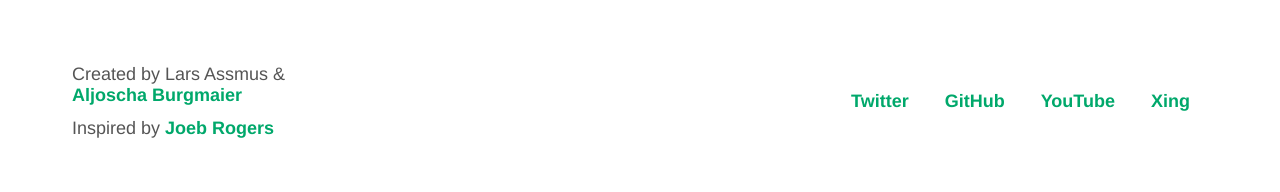
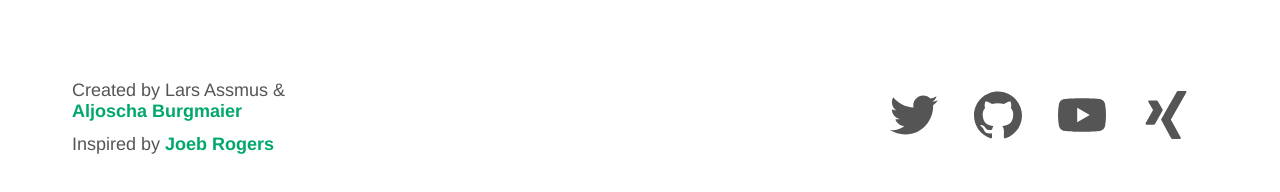
Before and after one commit to Lindenschuh/LarsAssmusPortfolio, a plain HTML site: page index.html in a window 1280 px wide. Shown: the part 2473-2665 px from the top of the page. Drawn offline with Linux system fonts and the light colour scheme.

Commit message:
Added Icons for the social Media and let them open in an new Tab

```diff
--- a/css/style.css
+++ b/css/style.css
@@ -170,6 +170,16 @@ footer {
     margin: .3em 1em;
 }
 
+.social_media svg {
+    width: 100%;
+    max-width: 48px;
+    fill: var(--default-text-color);
+}
+
+
+.social_media svg:hover {
+    fill: var(--favorite-color);
+}
 
 /* MOBILE OPTIMISATIONS */
 
--- a/index.html
+++ b/index.html
@@ -90,7 +90,8 @@
                     <p class="projects_paragraph">Lorem ipsum dolor sit amet, consetetur
                         sadipscing elitr, sed diam nonumy
                         eirmod tempor invidunt ut labore
-                        et dolore magna aliquyam erat, sed diam voluptua. At vero eos et accusam et justo duo dolores et ea
+                        et dolore magna aliquyam erat, sed diam voluptua. At vero eos et accusam et justo duo dolores et
+                        ea
                         rebum. Stet clita kasd gubergren, no sea takimata sanctus est Lorem ipsum dolor sit amet.</p>
 
                     <a href="#">Der GitHub link</a>
@@ -109,7 +110,8 @@
                     <p class="projects_paragraph">Lorem ipsum dolor sit amet, consetetur
                         sadipscing elitr, sed diam nonumy
                         eirmod tempor invidunt ut labore
-                        et dolore magna aliquyam erat, sed diam voluptua. At vero eos et accusam et justo duo dolores et ea
+                        et dolore magna aliquyam erat, sed diam voluptua. At vero eos et accusam et justo duo dolores et
+                        ea
                         rebum. Stet clita kasd gubergren, no sea takimata sanctus est Lorem ipsum dolor sit amet.</p>
                 </div>
             </div>
@@ -126,7 +128,8 @@
                     <p class="projects_paragraph">Lorem ipsum dolor sit amet, consetetur
                         sadipscing elitr, sed diam nonumy
                         eirmod tempor invidunt ut labore
-                        et dolore magna aliquyam erat, sed diam voluptua. At vero eos et accusam et justo duo dolores et ea
+                        et dolore magna aliquyam erat, sed diam voluptua. At vero eos et accusam et justo duo dolores et
+                        ea
                         rebum. Stet clita kasd gubergren, no sea takimata sanctus est Lorem ipsum dolor sit amet.</p>
                 </div>
             </div>
@@ -138,22 +141,36 @@
 
 <footer>
     <div class="acknowledgements">
-        <div>Created by Lars Assmus & <a href="https://twitter.com/DasRotkaepple">Aljoscha Burgmaier</a></div>
-        <div>Inspired by <a href="https://joebrogers.com/">Joeb Rogers</a></div>
+        <div>Created by Lars Assmus & <a href="https://twitter.com/DasRotkaepple" rel="noopener" target="_blank">Aljoscha
+            Burgmaier</a></div>
+        <div>Inspired by <a href="https://joebrogers.com/" rel="noopener" target="_blank">Joeb Rogers</a></div>
     </div>
     <!-- IMAGES SOCIAL MEDIA -->
-    <!--    TODO: Insert the SVGs in this Part!-->
     <div class="social_media">
-        <a href="#">Twitter</a>
-        <a href="#">GitHub</a>
-        <a href="#">YouTube</a>
-        <a href="#">Xing</a>
-
-
-        <!--img src="http://via.placeholder.com/30x30" alt="Twitter">
-        <img src="http://via.placeholder.com/30x30" alt="GitHub">
-        <img src="http://via.placeholder.com/30x30" alt="YouTube">
-        <img src="http://via.placeholder.com/30x30" alt="Xing"-->
+        <a href="#" rel="noopener" target="_blank">
+            <svg viewBox="0 0 24 24" xmlns="http://www.w3.org/2000/svg">
+                <title>Twitter icon</title>
+                <path d="M23.954 4.569c-.885.389-1.83.654-2.825.775 1.014-.611 1.794-1.574 2.163-2.723-.951.555-2.005.959-3.127 1.184-.896-.959-2.173-1.559-3.591-1.559-2.717 0-4.92 2.203-4.92 4.917 0 .39.045.765.127 1.124C7.691 8.094 4.066 6.13 1.64 3.161c-.427.722-.666 1.561-.666 2.475 0 1.71.87 3.213 2.188 4.096-.807-.026-1.566-.248-2.228-.616v.061c0 2.385 1.693 4.374 3.946 4.827-.413.111-.849.171-1.296.171-.314 0-.615-.03-.916-.086.631 1.953 2.445 3.377 4.604 3.417-1.68 1.319-3.809 2.105-6.102 2.105-.39 0-.779-.023-1.17-.067 2.189 1.394 4.768 2.209 7.557 2.209 9.054 0 13.999-7.496 13.999-13.986 0-.209 0-.42-.015-.63.961-.689 1.8-1.56 2.46-2.548l-.047-.02z"/>
+            </svg>
+        </a>
+        <a href="#" rel="noopener" target="_blank">
+            <svg viewBox="0 0 24 24" xmlns="http://www.w3.org/2000/svg">
+                <title>GitHub icon</title>
+                <path d="M12 .297c-6.63 0-12 5.373-12 12 0 5.303 3.438 9.8 8.205 11.385.6.113.82-.258.82-.577 0-.285-.01-1.04-.015-2.04-3.338.724-4.042-1.61-4.042-1.61C4.422 18.07 3.633 17.7 3.633 17.7c-1.087-.744.084-.729.084-.729 1.205.084 1.838 1.236 1.838 1.236 1.07 1.835 2.809 1.305 3.495.998.108-.776.417-1.305.76-1.605-2.665-.3-5.466-1.332-5.466-5.93 0-1.31.465-2.38 1.235-3.22-.135-.303-.54-1.523.105-3.176 0 0 1.005-.322 3.3 1.23.96-.267 1.98-.399 3-.405 1.02.006 2.04.138 3 .405 2.28-1.552 3.285-1.23 3.285-1.23.645 1.653.24 2.873.12 3.176.765.84 1.23 1.91 1.23 3.22 0 4.61-2.805 5.625-5.475 5.92.42.36.81 1.096.81 2.22 0 1.606-.015 2.896-.015 3.286 0 .315.21.69.825.57C20.565 22.092 24 17.592 24 12.297c0-6.627-5.373-12-12-12"/>
+            </svg>
+        </a>
+        <a href="#" rel="noopener" target="_blank">
+            <svg xmlns="http://www.w3.org/2000/svg" viewBox="0 0 24 24">
+                <title>YouTube icon</title>
+                <path d="M23.495 6.205a3.007 3.007 0 0 0-2.088-2.088c-1.87-.501-9.396-.501-9.396-.501s-7.507-.01-9.396.501A3.007 3.007 0 0 0 .527 6.205a31.247 31.247 0 0 0-.522 5.805 31.247 31.247 0 0 0 .522 5.783 3.007 3.007 0 0 0 2.088 2.088c1.868.502 9.396.502 9.396.502s7.506 0 9.396-.502a3.007 3.007 0 0 0 2.088-2.088 31.247 31.247 0 0 0 .5-5.783 31.247 31.247 0 0 0-.5-5.805zM9.609 15.601V8.408l6.264 3.602z"/>
+            </svg>
+        </a>
+        <a href="#" rel="noopener" target="_blank">
+            <svg viewBox="0 0 24 24" xmlns="http://www.w3.org/2000/svg">
+                <title>Xing icon</title>
+                <path d="M18.188 0c-.517 0-.741.325-.927.66 0 0-7.455 13.224-7.702 13.657.015.024 4.919 9.023 4.919 9.023.17.308.436.66.967.66h3.454c.211 0 .375-.078.463-.22.089-.151.089-.346-.009-.536l-4.879-8.916c-.004-.006-.004-.016 0-.022L22.139.756c.095-.191.097-.387.006-.535C22.056.078 21.894 0 21.686 0h-3.498zM3.648 4.74c-.211 0-.385.074-.473.216-.09.149-.078.339.02.531l2.34 4.05c.004.01.004.016 0 .021L1.86 16.051c-.099.188-.093.381 0 .529.085.142.239.234.45.234h3.461c.518 0 .766-.348.945-.667l3.734-6.609-2.378-4.155c-.172-.315-.434-.659-.962-.659H3.648v.016z"/>
+            </svg>
+        </a>
     </div>
 
 </footer>
```
Also changed, not shown: images/social/github.svg (deleted), images/social/twitter.svg (deleted), images/social/xing.svg (deleted), images/social/youtube.svg (deleted).
